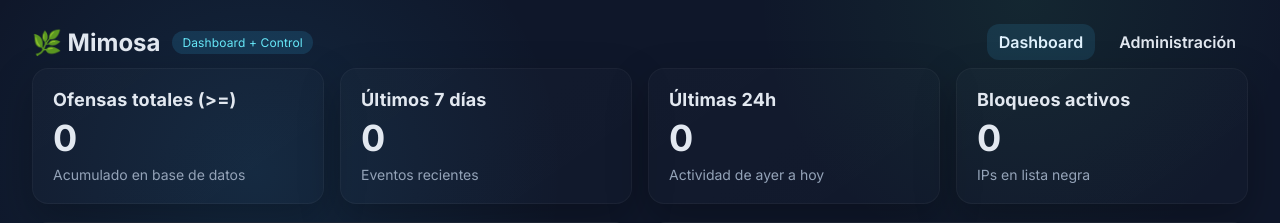
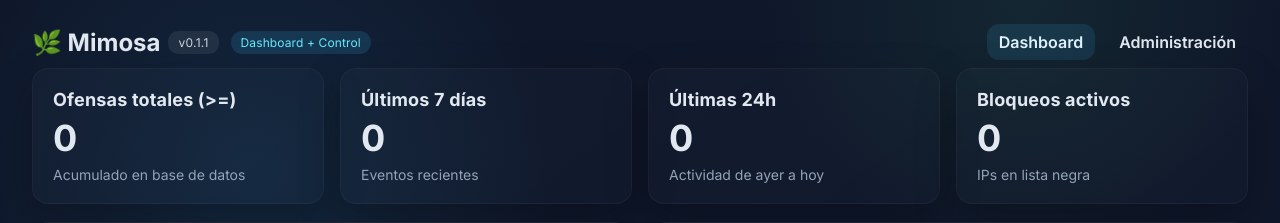
Before and after one commit to successbyfailure/Mimosa, a FastAPI app: page / in a window 1280 px wide. Shown: the top 223 px of the page. Run offline with FastAPI, Linux system fonts and the light colour scheme; data that the repository does not hold is empty; parts of the project's set-up code (start-up, migrations or seed data) failed here and were passed over.

Commit message:
Surface app version from shared metadata

```diff
--- a/mimosa/web/app.py
+++ b/mimosa/web/app.py
@@ -1,6 +1,7 @@
 """Aplicación FastAPI que sirve el dashboard y el panel de control."""
 from __future__ import annotations
 
+import json
 from dataclasses import asdict
 from datetime import datetime, timedelta
 from pathlib import Path
@@ -34,6 +35,18 @@ from mimosa.web.config import (
     build_firewall_gateway,
     check_firewall_status,
 )
+
+
+def _load_app_version() -> str:
+    """Lee el número de versión desde el archivo compartido de versionado."""
+
+    version_path = Path(__file__).resolve().parents[2] / "version.json"
+    try:
+        data = json.loads(version_path.read_text(encoding="utf-8"))
+    except (FileNotFoundError, json.JSONDecodeError):
+        return "0.0.0"
+
+    return str(data.get("version", "0.0.0"))
 
 
 class FirewallInput(BaseModel):
@@ -174,12 +187,15 @@ def create_app(
 ) -> FastAPI:
     templates = Jinja2Templates(directory=str(Path(__file__).parent / "templates"))
 
-    app = FastAPI(title="Mimosa UI", version="0.1.0")
+    app_version = _load_app_version()
+    app = FastAPI(title="Mimosa UI", version=app_version)
     app.mount(
         "/static",
         StaticFiles(directory=str(Path(__file__).parent / "static")),
         name="static",
     )
+
+    templates.env.globals["mimosa_version"] = app_version
 
     offense_store = offense_store or OffenseStore()
     block_manager = block_manager or BlockManager(
--- a/mimosa/web/templates/base.html
+++ b/mimosa/web/templates/base.html
@@ -13,6 +13,8 @@
       body { margin: 0; font-family: 'Inter', system-ui, -apple-system, sans-serif; background: radial-gradient(circle at 20% 20%, rgba(56,189,248,.1), transparent 25%), radial-gradient(circle at 80% 0%, rgba(74,222,128,.08), transparent 20%), var(--bg); color: var(--text); min-height: 100vh; }
       header { padding: 24px 32px 8px; display: flex; align-items: center; gap: 12px; }
       header h1 { margin: 0; font-size: 24px; }
+      .brand { display: flex; align-items: center; gap: 8px; }
+      .version { background: rgba(226,232,240,.08); color: #cbd5e1; padding: 4px 10px; border-radius: 10px; font-size: 12px; letter-spacing: .02em; }
       header .tag { background: rgba(56,189,248,.15); color: #67e8f9; padding: 4px 10px; border-radius: 999px; font-size: 12px; letter-spacing: .01em; }
       nav { display: flex; gap: 12px; margin-left: auto; }
       nav a { color: var(--text); text-decoration: none; padding: 8px 12px; border-radius: 12px; transition: background .2s ease; font-weight: 600; }
@@ -48,7 +50,10 @@
   </head>
   <body>
     <header>
-      <h1>🌿 Mimosa</h1>
+      <div class="brand">
+        <h1>🌿 Mimosa</h1>
+        <span class="version">v{{ mimosa_version }}</span>
+      </div>
       <span class="tag">Dashboard + Control</span>
       <nav>
         <a href="/" class="{{ 'active' if request.url.path == '/' else '' }}">Dashboard</a>
--- /dev/null
+++ b/version.json
@@ -0,0 +1,3 @@
+{
+  "version": "0.1.1"
+}
```
Also changed, not shown: AGENTS.md (+8 -0 lines).
